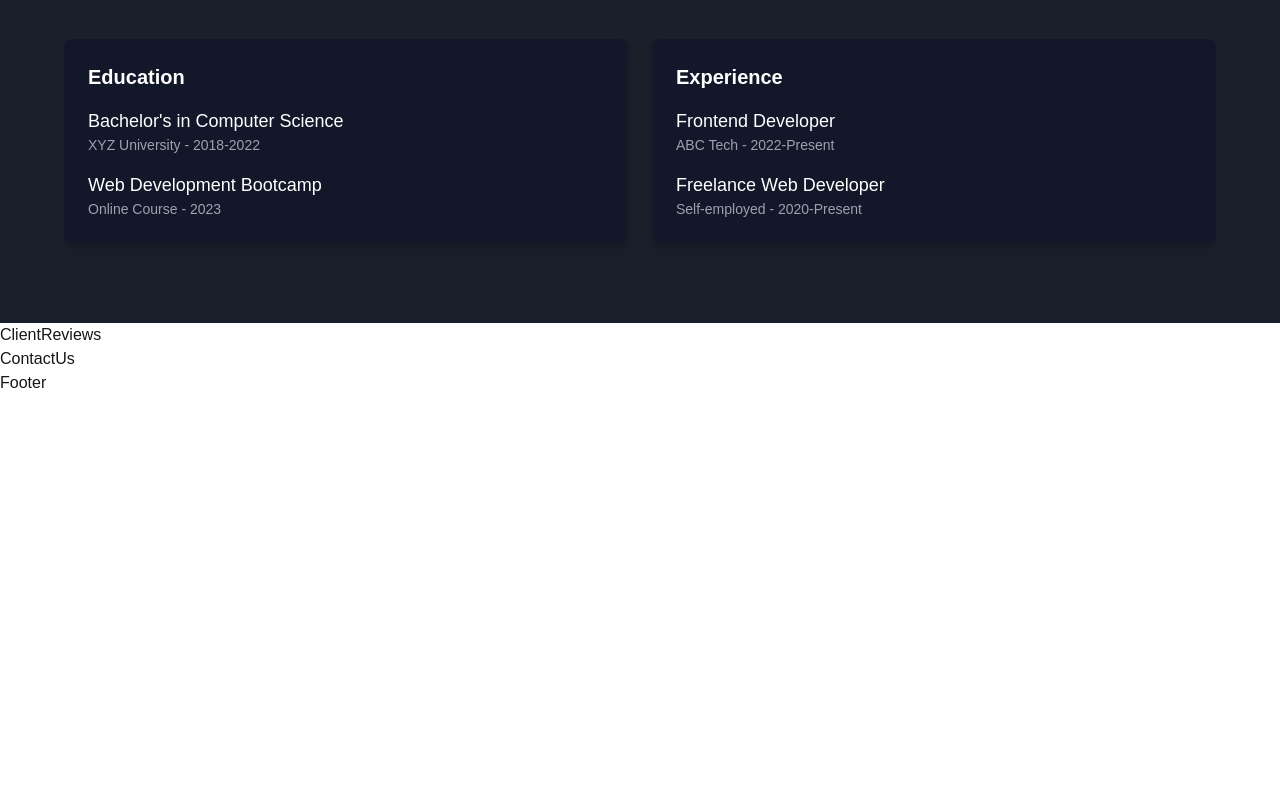
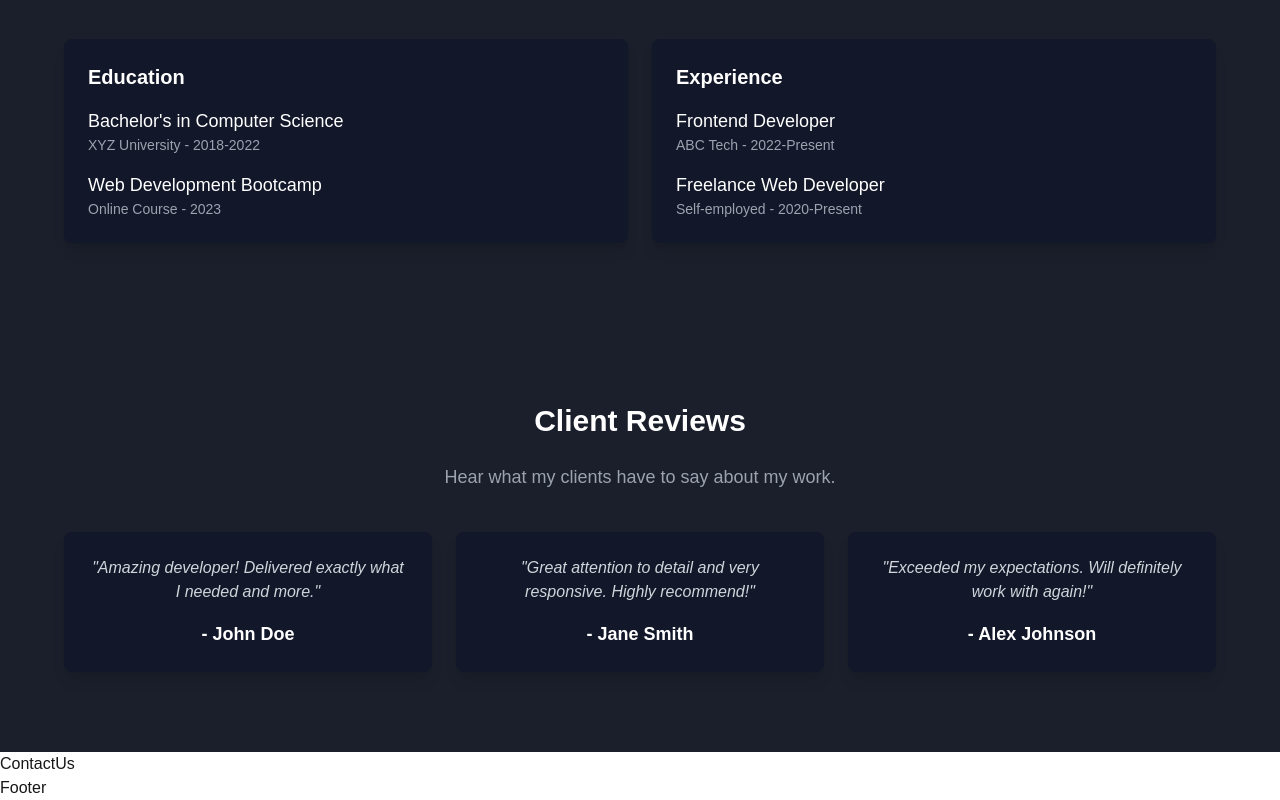
Before and after one commit to difhaels/portfolio-v4, a Next.js app: page / in a window 1280 px wide. Shown: the part 2769-3569 px from the top of the page. Before the commit the page ends 3164 px from the top, so only its background shows below. Built offline with nearby package versions, Linux system fonts and the light colour scheme.

Commit message:
client template

```diff
--- a/src/components/ClientReviews.jsx
+++ b/src/components/ClientReviews.jsx
@@ -1,7 +1,29 @@
-import React from 'react'
-
 export default function ClientReviews() {
   return (
-    <div>ClientReviews</div>
-  )
+    <section className="py-20 bg-[#1A1F2B] text-white px-6">
+      <div className="max-w-6xl mx-auto text-center">
+        <h2 className="text-3xl font-bold mb-6">Client Reviews</h2>
+        <p className="text-gray-400 text-lg leading-relaxed mb-10">
+          Hear what my clients have to say about my work.
+        </p>
+
+        <div className="grid md:grid-cols-2 lg:grid-cols-3 gap-6">
+          <div className="bg-[#121729] p-6 rounded-lg shadow-lg">
+            <p className="text-gray-300 italic">"Amazing developer! Delivered exactly what I needed and more."</p>
+            <h4 className="text-lg font-semibold mt-4">- John Doe</h4>
+          </div>
+
+          <div className="bg-[#121729] p-6 rounded-lg shadow-lg">
+            <p className="text-gray-300 italic">"Great attention to detail and very responsive. Highly recommend!"</p>
+            <h4 className="text-lg font-semibold mt-4">- Jane Smith</h4>
+          </div>
+
+          <div className="bg-[#121729] p-6 rounded-lg shadow-lg">
+            <p className="text-gray-300 italic">"Exceeded my expectations. Will definitely work with again!"</p>
+            <h4 className="text-lg font-semibold mt-4">- Alex Johnson</h4>
+          </div>
+        </div>
+      </div>
+    </section>
+  );
 }
```
